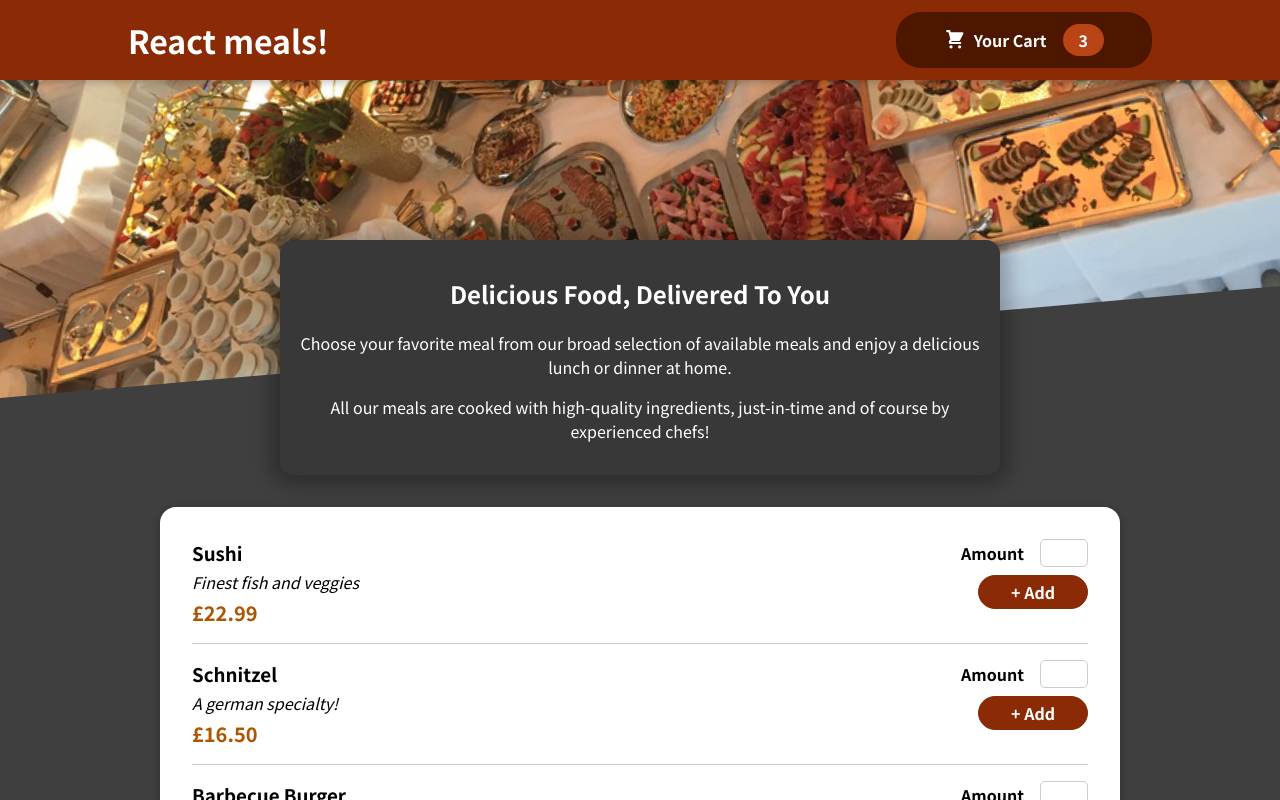
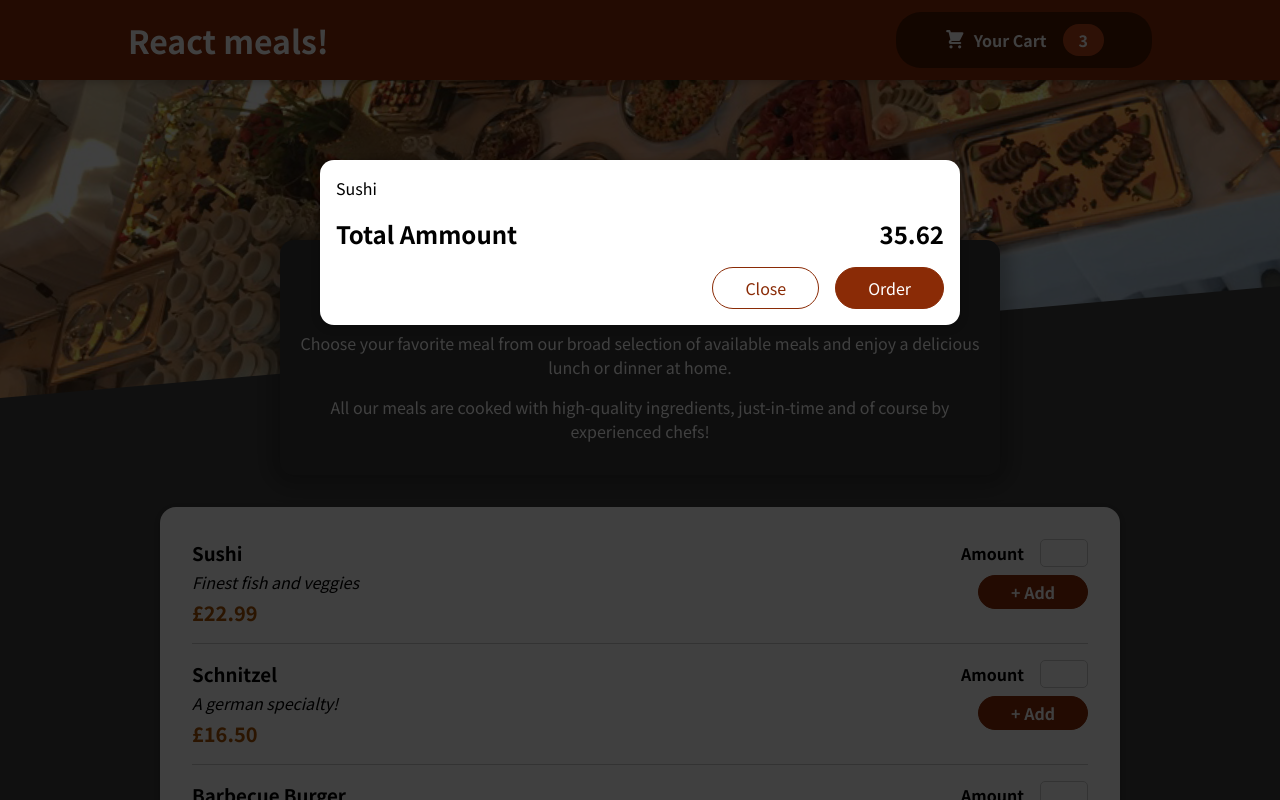
Before and after one commit to matherton/ReactCGSection17, a React (Create React App) app: page / in a window 1280 px wide. Shown: the top 800 px of the page. Built offline with nearby package versions, Linux system fonts and the light colour scheme.

Commit message:
end of lesson 139: added <Cart /> modal into App

```diff
--- a/src/App.js
+++ b/src/App.js
@@ -2,10 +2,12 @@
 
 import Header from "./components/Layout/Header";
 import Meals from "./components/Meals/Meals";
+import Cart from "./components/Cart/Cart";
 
 function App() {
   return (
     <>
+      <Cart />
       <Header />
       <main>
         <Meals />
--- a/src/components/UI/Modal.js
+++ b/src/components/UI/Modal.js
@@ -16,13 +16,15 @@
 const portalElement = document.getElementById("overlays");
 
 const Modal = (props) => {
+  return (
     <>
       {ReactDOM.createPortal(<Backdrop />, portalElement)}
       {ReactDOM.createPortal(
         <ModalOverlay>{props.children}</ModalOverlay>,
         portalElement
       )}
-  </>;
+    </>
+  );
 };
 
 export default Modal;
```
Lines whose indentation alone changed are shown as unchanged.
